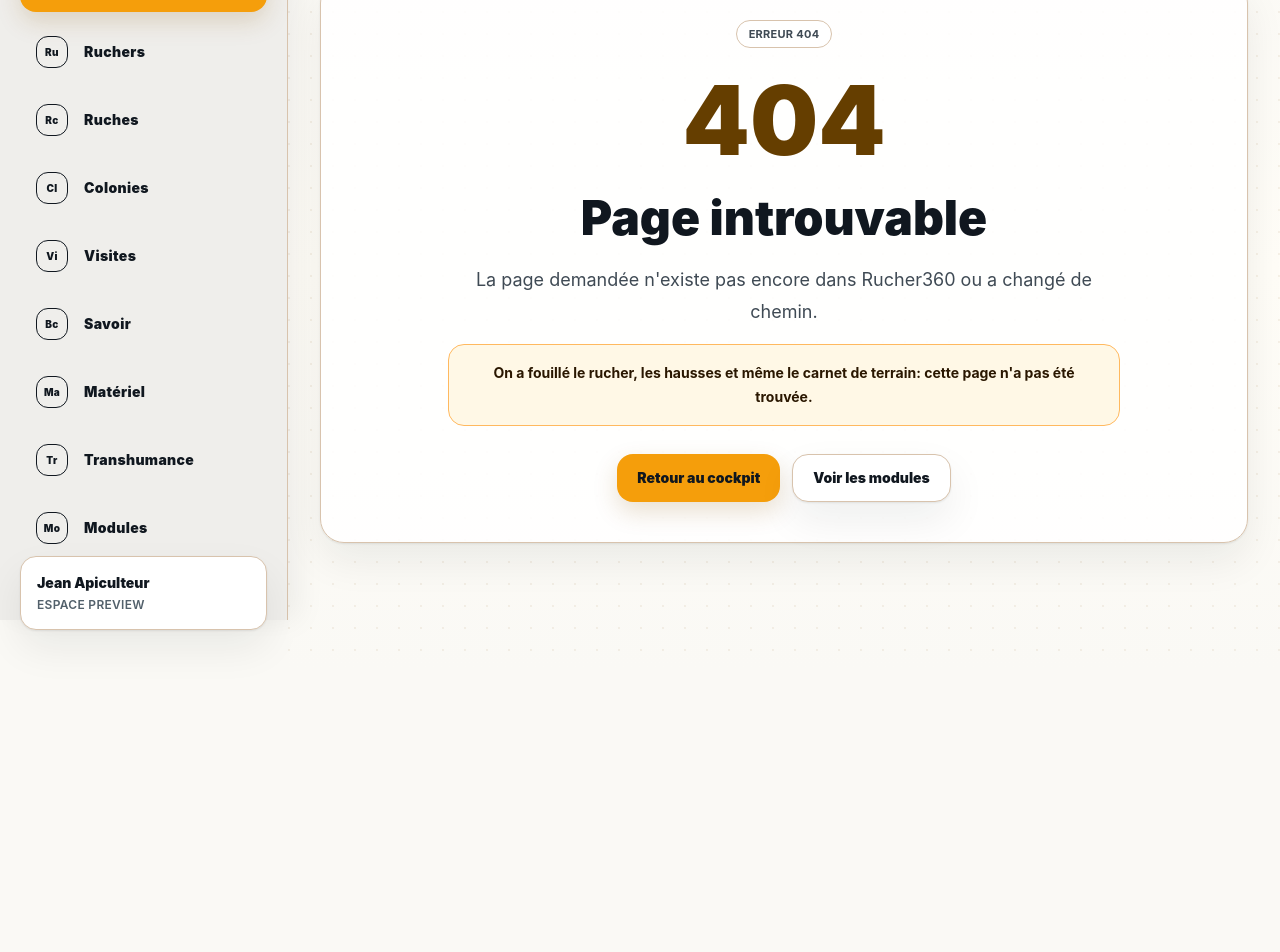
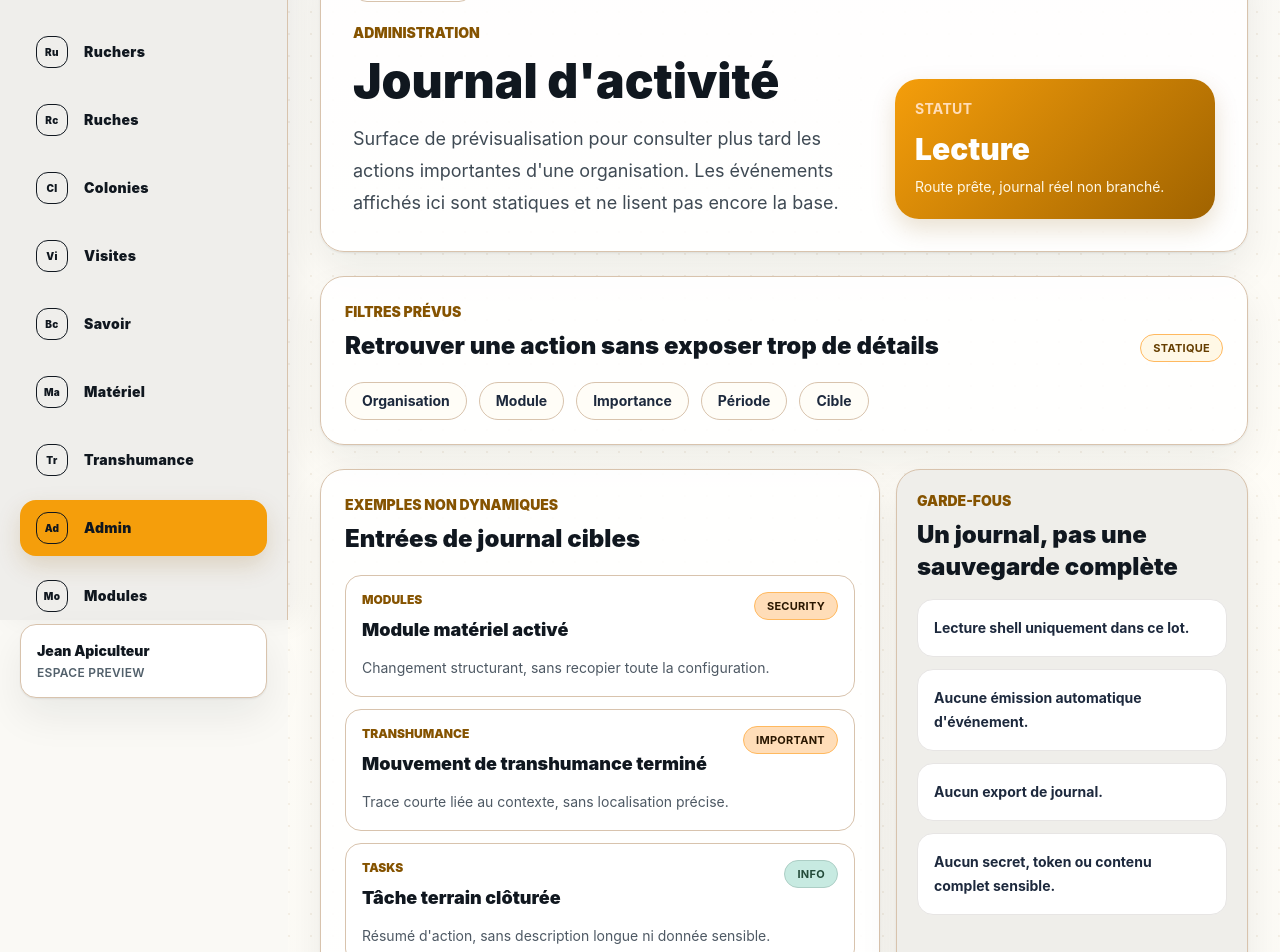
Before and after one commit to bigfred2002/ruche360, a Next.js app: page /admin/journal in a window 1280 px wide. Before the commit this address had no page. Shown: the part 180-1132 px from the top of the page. Before the commit the page ends 849 px from the top, so only its background shows below. Built offline with nearby package versions, Linux system fonts and the light colour scheme.

Commit message:
feat: add audit log shell
Adds a static admin activity log shell.

```diff
--- /dev/null
+++ b/src/app/admin/journal/page.tsx
@@ -0,0 +1,5 @@
+import { AuditLogShellPreview } from "@/components/AuditLogShellPreview";
+
+export default function AdminJournalPage() {
+  return <AuditLogShellPreview />;
+}
--- /dev/null
+++ b/src/components/AuditLogShellPreview.tsx
@@ -0,0 +1,165 @@
+import { AppShell } from "./AppShell";
+import { createAppNavigation } from "./appNavigation";
+import { StatePanel } from "./StatePanel";
+import { StatusBadge } from "./StatusBadge";
+
+const filterChips = [
+  "Organisation",
+  "Module",
+  "Importance",
+  "Période",
+  "Cible",
+] as const;
+
+const previewEvents = [
+  {
+    detail: "Changement structurant, sans recopier toute la configuration.",
+    importance: "SECURITY",
+    label: "Module matériel activé",
+    module: "modules",
+  },
+  {
+    detail: "Trace courte liée au contexte, sans localisation précise.",
+    importance: "IMPORTANT",
+    label: "Mouvement de transhumance terminé",
+    module: "transhumance",
+  },
+  {
+    detail: "Résumé d'action, sans description longue ni donnée sensible.",
+    importance: "INFO",
+    label: "Tâche terrain clôturée",
+    module: "tasks",
+  },
+] as const;
+
+const guardrails = [
+  "Lecture shell uniquement dans ce lot.",
+  "Aucune émission automatique d'événement.",
+  "Aucun export de journal.",
+  "Aucun secret, token ou contenu complet sensible.",
+] as const;
+
+export function AuditLogShellPreview() {
+  const { desktopNavigationItems, mobileNavigationItems } =
+    createAppNavigation("/admin");
+
+  return (
+    <AppShell
+      desktopNavigationItems={desktopNavigationItems}
+      mobileNavigationItems={mobileNavigationItems}
+    >
+      <div className="mx-auto w-full max-w-7xl px-5 py-6 sm:px-6 lg:px-8 lg:py-10">
+        <div className="space-y-6">
+          <section className="surface-panel rounded-3xl p-5 sm:p-7 lg:p-8">
+            <StatusBadge label="Shell journal" tone="preview" />
+            <div className="mt-5 grid gap-6 lg:grid-cols-[1fr_20rem] lg:items-end">
+              <div>
+                <p className="section-kicker">Administration</p>
+                <h1 className="mt-2 text-4xl font-black leading-tight text-slate-950 sm:text-5xl">
+                  Journal d&apos;activité
+                </h1>
+                <p className="mt-3 max-w-3xl text-lg leading-8 text-slate-700">
+                  Surface de prévisualisation pour consulter plus tard les
+                  actions importantes d&apos;une organisation. Les événements
+                  affichés ici sont statiques et ne lisent pas encore la base.
+                </p>
+              </div>
+              <div className="rounded-3xl bg-gradient-amber p-5 text-white shadow-amber">
+                <p className="text-sm font-bold uppercase tracking-wide text-amber-100">
+                  Statut
+                </p>
+                <p className="mt-3 text-3xl font-black">Lecture</p>
+                <p className="mt-2 text-sm leading-6 text-amber-50">
+                  Route prête, journal réel non branché.
+                </p>
+              </div>
+            </div>
+          </section>
+
+          <section className="surface-panel rounded-3xl p-5 sm:p-6">
+            <div className="flex flex-wrap items-end justify-between gap-4">
+              <div>
+                <p className="section-kicker">Filtres prévus</p>
+                <h2 className="mt-2 text-2xl font-black text-slate-950">
+                  Retrouver une action sans exposer trop de détails
+                </h2>
+              </div>
+              <StatusBadge label="Statique" tone="soon" />
+            </div>
+            <div className="mt-5 flex flex-wrap gap-3">
+              {filterChips.map((filter) => (
+                <span
+                  className="rounded-full border border-cream-300 bg-cream-50 px-4 py-2 text-sm font-bold text-slate-800"
+                  key={filter}
+                >
+                  {filter}
+                </span>
+              ))}
+            </div>
+          </section>
+
+          <section className="grid gap-4 lg:grid-cols-[1fr_22rem]">
+            <div className="surface-panel rounded-3xl p-5 sm:p-6">
+              <p className="section-kicker">Exemples non dynamiques</p>
+              <h2 className="mt-2 text-2xl font-black text-slate-950">
+                Entrées de journal cibles
+              </h2>
+              <div className="mt-5 space-y-3">
+                {previewEvents.map((event) => (
+                  <article
+                    className="rounded-2xl border border-cream-300 bg-white p-4"
+                    key={event.label}
+                  >
+                    <div className="flex flex-wrap items-start justify-between gap-3">
+                      <div>
+                        <p className="text-xs font-black uppercase text-amber-800">
+                          {event.module}
+                        </p>
+                        <h3 className="mt-2 text-lg font-black text-slate-950">
+                          {event.label}
+                        </h3>
+                      </div>
+                      <StatusBadge
+                        label={event.importance}
+                        tone={event.importance === "INFO" ? "active" : "amber"}
+                      />
+                    </div>
+                    <p className="mt-3 text-sm leading-6 text-field-muted">
+                      {event.detail}
+                    </p>
+                  </article>
+                ))}
+              </div>
+            </div>
+
+            <aside className="surface-muted rounded-3xl p-5">
+              <p className="section-kicker">Garde-fous</p>
+              <h2 className="mt-2 text-2xl font-black text-slate-950">
+                Un journal, pas une sauvegarde complète
+              </h2>
+              <div className="mt-4 space-y-3">
+                {guardrails.map((rule) => (
+                  <div
+                    className="rounded-2xl border border-stone-200 bg-white p-4"
+                    key={rule}
+                  >
+                    <p className="text-sm font-bold leading-6 text-slate-800">
+                      {rule}
+                    </p>
+                  </div>
+                ))}
+              </div>
+            </aside>
+          </section>
+
+          <StatePanel
+            detail="La lecture Prisma, la pagination et les filtres fonctionnels arriveront dans un lot dédié. Les émissions d'événements resteront séparées."
+            kind="coming-soon"
+            label="Sans données réelles"
+            title="Le modèle existe, la consultation réelle attend son tour"
+          />
+        </div>
+      </div>
+    </AppShell>
+  );
+}
```
Also changed, not shown: 4 other files (tests, documents, lock files or other folders).
